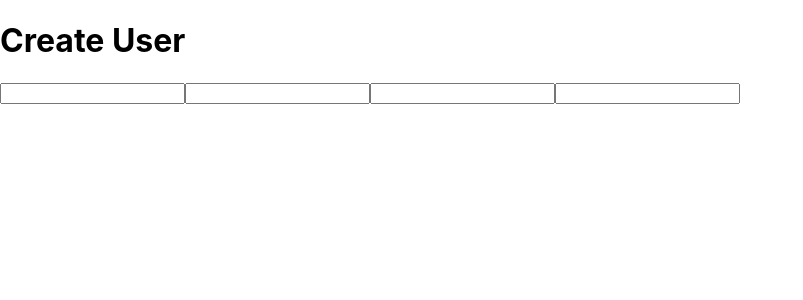
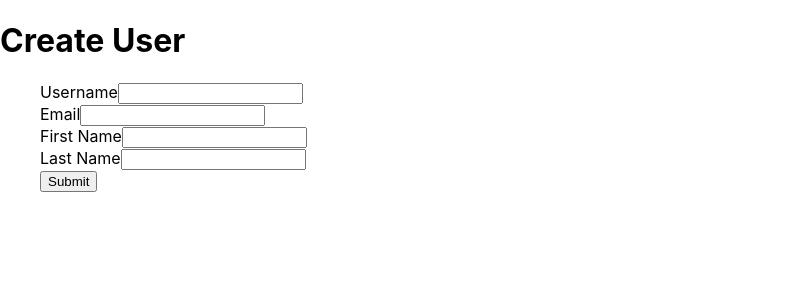
Before and after one commit to vzaboraite/boolean-uk-api-final-project-client, a React (Create React App) app: page /users/create in a window 1280 px wide. Shown: the top 300 px of the page, without its empty margins (0-803 px from the left). Built offline with nearby package versions, Linux system fonts and the light colour scheme.

Commit message:
updated create user

```diff
--- a/src/components/CreateUserForm.jsx
+++ b/src/components/CreateUserForm.jsx
@@ -38,6 +38,7 @@ export default function CreateUserForm() {
             userName,
             email
         }
+        console.log("User to create: ", userToCreate)
 
         const fetchOptions = {
             method: "POST",
@@ -75,17 +76,20 @@ export default function CreateUserForm() {
 
                         setUsers([...users, userToAdd])
                     })
-            }), []
+            })
     }
 
 
     return (
         <form onSubmit={handleSubmit}>
             <h1>Create User</h1>
-            <input onChange={handleUserName} />
-            <input onChange={handleEmail} />
-            <input onChange={handleFirstName} />
-            <input onChange={handleLastName} />
+            <ul>
+                <li><label>Username</label><input onChange={handleUserName} /></li>
+                <li><label>Email</label><input onChange={handleEmail} /></li>
+                <li><label>First Name</label><input onChange={handleFirstName} /></li>
+                <li><label>Last Name</label><input onChange={handleLastName} /></li>
+                <li><button type="submit">Submit</button></li>
+            </ul>
         </form>
 
     )
--- a/src/index.css
+++ b/src/index.css
@@ -11,3 +11,7 @@ code {
   font-family: source-code-pro, Menlo, Monaco, Consolas, 'Courier New',
     monospace;
 }
+
+ul {
+  list-style: none;
+}
```
